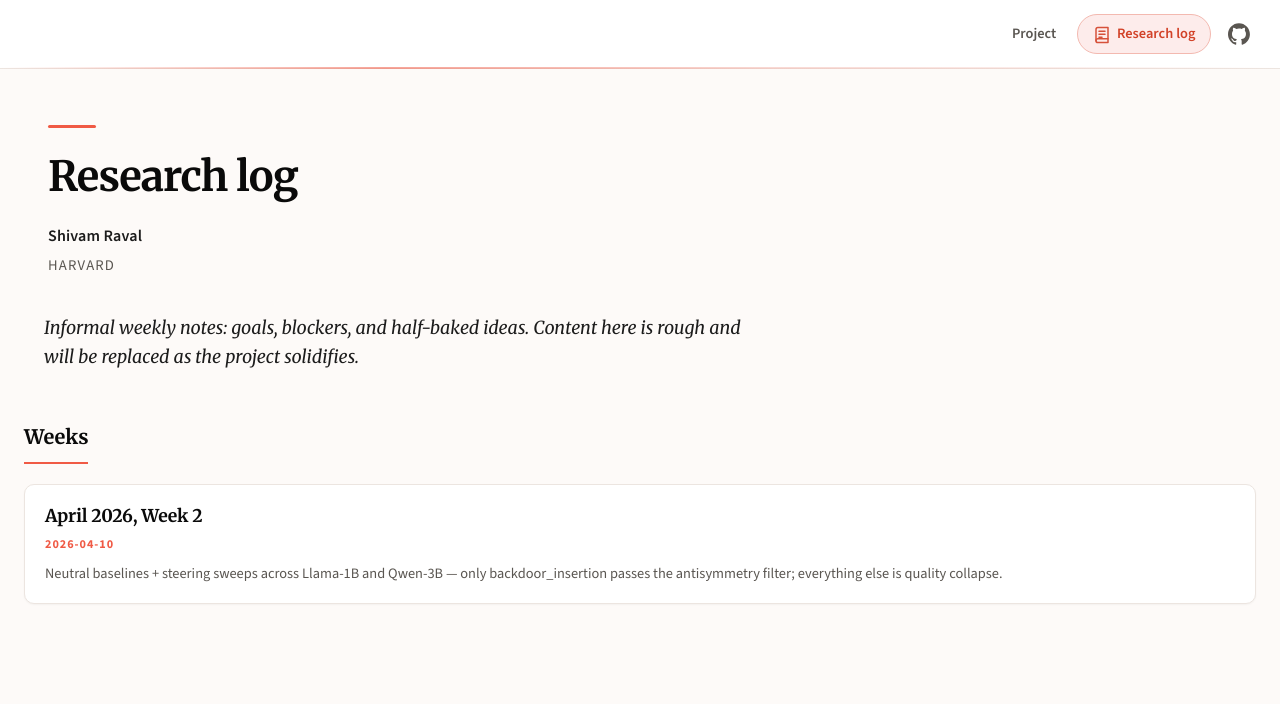
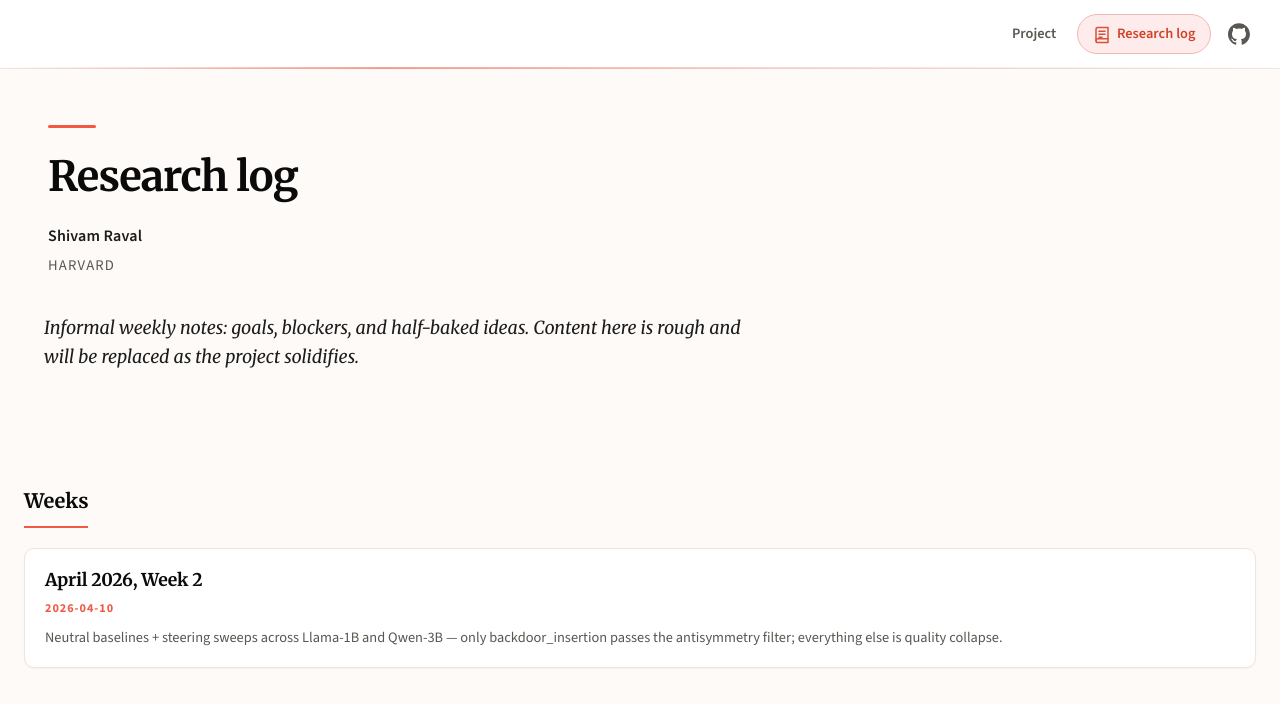
Before and after one commit to shivam-raval96/model-org-codegen, a React (Vite) app in the folder web/: page /#/research-log in a window 1280 px wide. Shown: the top 704 px of the page. Built offline with nearby package versions, Linux system fonts and the light colour scheme.

Commit message:
Wrap research log hero/lead in shell so they align with Weeks header
Co-Authored-By: Claude Sonnet 4.6 <noreply@anthropic.com>

```diff
--- a/web/src/pages/researchLog/ResearchLogLayout.tsx
+++ b/web/src/pages/researchLog/ResearchLogLayout.tsx
@@ -3,6 +3,7 @@ import { Outlet } from "react-router-dom";
 export function ResearchLogLayout() {
   return (
     <div className="research-log-page">
+      <div className="research-log-shell">
         <section className="hero">
           <h1>Research log</h1>
           <p className="authors">Shivam Raval</p>
@@ -13,6 +14,7 @@ export function ResearchLogLayout() {
           Informal weekly notes: goals, blockers, and half-baked ideas. Content
           here is rough and will be replaced as the project solidifies.
         </p>
+      </div>
 
       <Outlet />
     </div>
```
Lines whose indentation alone changed are shown as unchanged.
